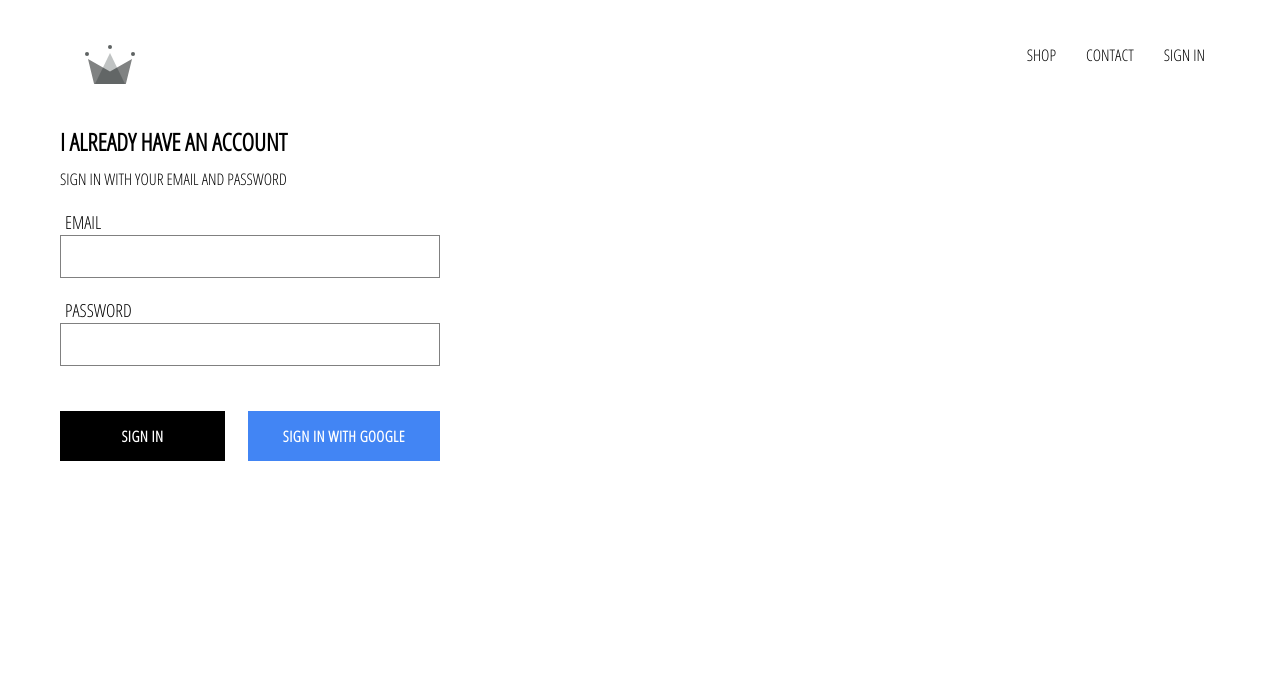
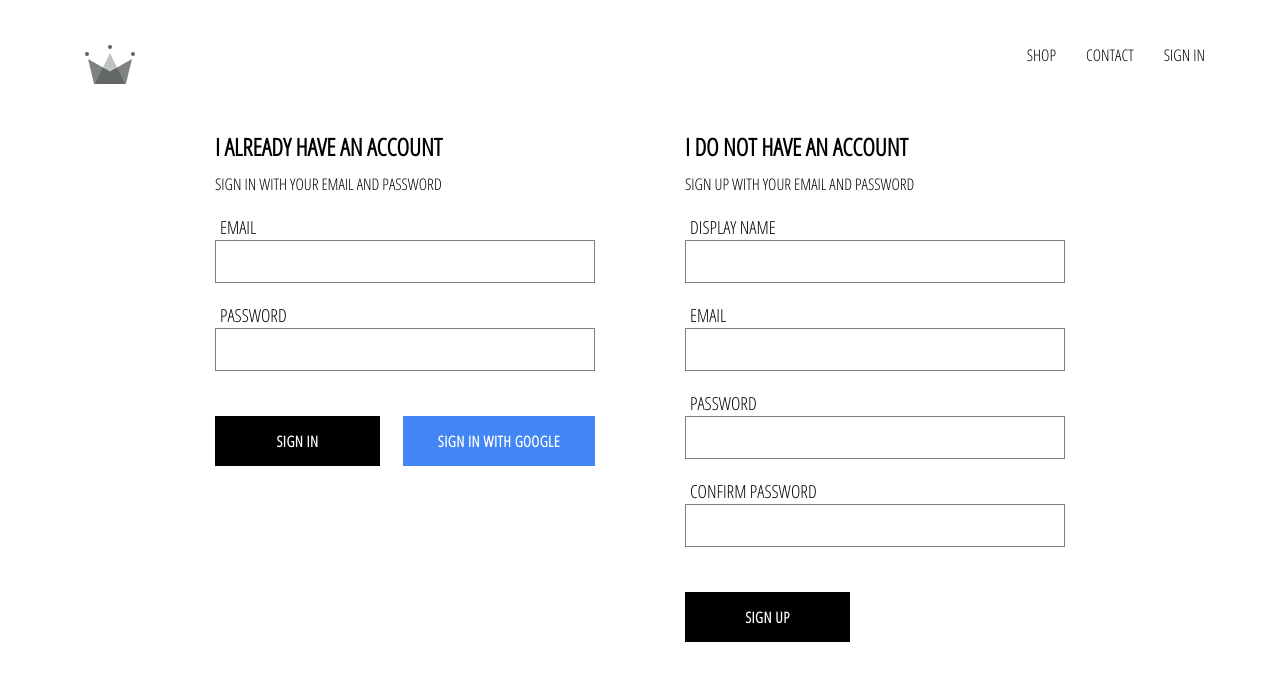
Before and after one commit to j127/recommerce, a React (Create React App) app: page /signin in a window 1280 px wide. Shown: the top 680 px of the page. Built offline with nearby package versions, Linux system fonts and the light colour scheme; no server answers.

Commit message:
Add sign up form for login with email and password

```diff
--- a/src/App.js
+++ b/src/App.js
@@ -38,6 +38,7 @@
                         },
                         () => console.log(this.state)
                     );
+                    console.log("x", this.state);
                 });
             }
 
--- /dev/null
+++ b/src/components/sign-up/sign-up.component.js
@@ -0,0 +1,104 @@
+import React from "react";
+
+import FormInput from "../form-input/form-input.component";
+import CustomButton from "../custom-button/custom-button.component";
+
+import { auth, createUserProfileDocument } from "../../firebase/firebase.utils";
+
+import "./sign-up.styles.scss";
+
+class SignUp extends React.Component {
+    constructor() {
+        super();
+
+        this.state = {
+            displayName: "",
+            email: "",
+            password: "",
+            confirmPassword: "",
+        };
+    }
+
+    handleSubmit = async e => {
+        e.preventDefault();
+        const { displayName, email, password, confirmPassword } = this.state;
+
+        if (password !== confirmPassword) {
+            alert("passwords don't match");
+            return;
+        }
+
+        try {
+            const { user } = await auth.createUserWithEmailAndPassword(
+                email,
+                password
+            );
+
+            createUserProfileDocument(user, { displayName });
+
+            this.setState({
+                displayName: "",
+                email: "",
+                password: "",
+                confirmPassword: "",
+            });
+        } catch (err) {
+            console.error(err);
+        }
+    };
+
+    handleChange = e => {
+        const { name, value } = e.target;
+
+        this.setState({ [name]: value });
+    };
+
+    render() {
+        const { displayName, email, password, confirmPassword } = this.state;
+
+        return (
+            <div className="sign-up">
+                <h2 className="title">I do not have an account</h2>
+                <span>Sign up with your email and password</span>
+                <form className="sign-up-form" onSubmit={this.handleSubmit}>
+                    <FormInput
+                        type="text"
+                        name="displayName"
+                        value={displayName}
+                        onChange={this.handleChange}
+                        label="Display Name"
+                        required
+                    />
+                    <FormInput
+                        type="email"
+                        name="email"
+                        value={email}
+                        onChange={this.handleChange}
+                        label="Email"
+                        required
+                    />
+                    <FormInput
+                        type="password"
+                        name="password"
+                        value={password}
+                        onChange={this.handleChange}
+                        label="Password"
+                        required
+                    />
+                    <FormInput
+                        type="password"
+                        name="confirmPassword"
+                        value={confirmPassword}
+                        onChange={this.handleChange}
+                        label="Confirm Password"
+                        required
+                    />
+
+                    <CustomButton type="submit">Sign Up</CustomButton>
+                </form>
+            </div>
+        );
+    }
+}
+
+export default SignUp;
--- /dev/null
+++ b/src/components/sign-up/sign-up.styles.scss
@@ -0,0 +1,9 @@
+.sign-up {
+    display: flex;
+    flex-direction: column;
+    width: 380px;
+
+    .title {
+        margin: 10px 0;
+    }
+}
--- a/src/pages/sign-in-and-sign-up/sign-in-and-sign-up.component.js
+++ b/src/pages/sign-in-and-sign-up/sign-in-and-sign-up.component.js
@@ -3,10 +3,12 @@
 import "./sign-in-and-sign-up.styles.scss";
 
 import SignIn from "../../components/sign-in/sign-in.component";
+import SignUp from "../../components/sign-up/sign-up.component";
 
 const SignInAndSignUpPage = () => (
     <div className="sign-in-and-sign-up">
         <SignIn />
+        <SignUp />
     </div>
 );
 
--- a/src/pages/sign-in-and-sign-up/sign-in-and-sign-up.styles.scss
+++ b/src/pages/sign-in-and-sign-up/sign-in-and-sign-up.styles.scss
@@ -1,3 +1,7 @@
 .sign-in-and-sign-up {
     text-transform: uppercase;
+    width: 850px;
+    display: flex;
+    justify-content: space-between;
+    margin: 30px auto;
 }
```
